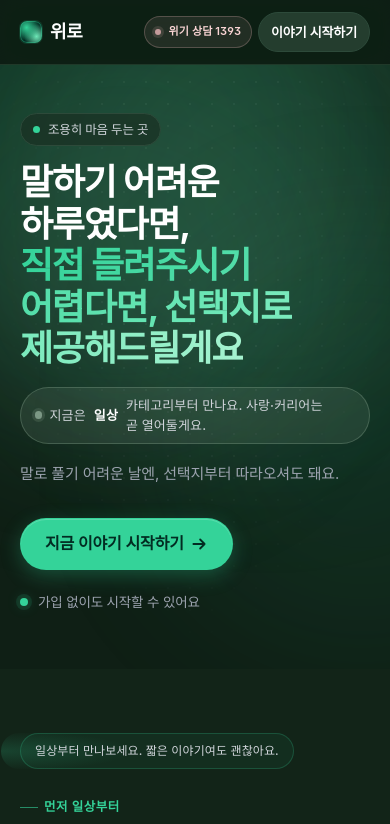
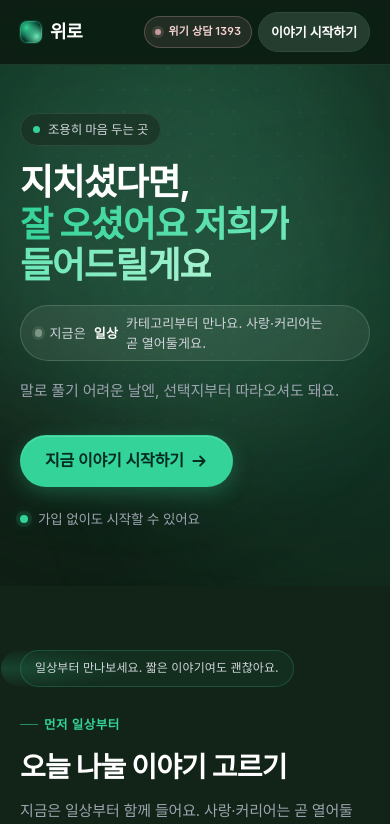
Before and after one commit to fullth/to-high, a Next.js app in the folder apps/web/: page / in a window 390 px wide. Shown: the top 824 px of the page. Built offline with nearby package versions, Linux system fonts and the light colour scheme; no server answers; a web font is replaced by a local one.

Commit message:
feat: 랜딩 Hero 헤드라인 단축 (#12)
h1 "지치셨다면," / accent "잘 오셨어요 저희가 들어드릴게요". 의미
중복 제거 + 모바일 2줄. CTA·메타·구조·위기 경로 불변.

```diff
--- a/apps/web/src/components/landing/wirocare-landing.tsx
+++ b/apps/web/src/components/landing/wirocare-landing.tsx
@@ -196,9 +196,9 @@ export function WirocareLanding({ publicStatsToday, onLoginClick }: WirocareLand
                   조용히 마음 두는 곳
                 </span>
                 <h1>
-                  말하기 어려운 하루였다면,
+                  지치셨다면,
                   <br />
-                  <span className="accent">직접 들려주시기 어렵다면, 선택지로 제공해드릴게요</span>
+                  <span className="accent">잘 오셨어요 저희가 들어드릴게요</span>
                 </h1>
                 <p className="hero-meta">
                   <span className="hero-meta-swatch" aria-hidden="true" />
```
